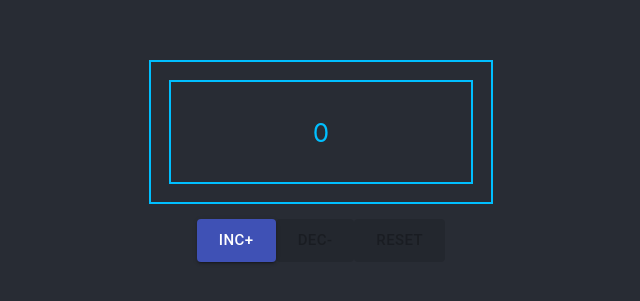
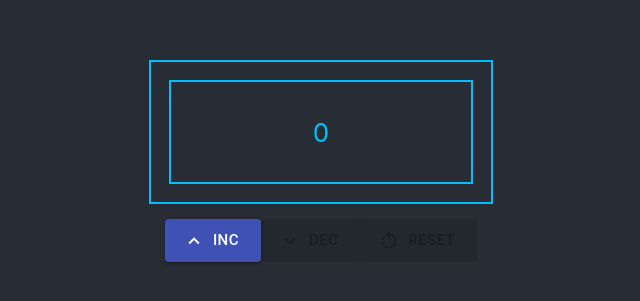
Before and after one commit to GST-Slava/counter, a React (Create React App) app: page / in a window 1280 px wide. Shown: the part 239-540 px from the top of the page, without its empty margins (319-959 px from the left). Built offline with nearby package versions, Linux system fonts and the light colour scheme.

Commit message:
refactor

```diff
--- a/src/components/Counter.tsx
+++ b/src/components/Counter.tsx
@@ -15,7 +15,7 @@ export type CounterPropsType = {
 export const Counter: FC<CounterPropsType> = (props) => {
     return (
         <div className={s.counter}>
-            <CounterDisplay count={props.count} maxValue={props.maxValue}/>
+            <CounterDisplay count={props.count} maxValue={props.maxValue} minValue={props.minValue}/>
             <CounterButtons
                 increment={props.increment}
                 decrement={props.decrement}
--- a/src/components/CounterButtons/CounterButtons.tsx
+++ b/src/components/CounterButtons/CounterButtons.tsx
@@ -1,6 +1,7 @@
 import React, {FC} from 'react';
 import s from './CounterButtons.module.css'
 import {Button} from "@material-ui/core";
+import {ExpandLess, KeyboardArrowDown, RotateLeft} from "@material-ui/icons";
 
 export type ButtonsPropsType = {
     increment: () => void
@@ -16,11 +17,32 @@ export const CounterButtons: FC<ButtonsPropsType> = (props) => {
 
     return (
         <div className={s.button}>
-            <Button disabled={props.count === props.maxValue} onClick={props.increment} variant="contained"
-                    color={props.count === props.maxValue ? "secondary" : "primary"} size="large">inc+</Button>
-            <Button disabled={props.count === props.minValue} onClick={props.decrement} variant="contained"
-                    color="primary" size="large">dec-</Button>
-            <Button disabled={props.count === 0} onClick={props.reset} variant="contained" size="large">Reset</Button>
+            <Button disabled={props.count === props.maxValue}
+                    onClick={props.increment}
+                    variant="contained"
+                    color={props.count === props.maxValue ? "secondary" : "primary"}
+                    size="large"
+                    startIcon={<ExpandLess/>}
+            >
+                inc
+            </Button>
+            <Button disabled={props.count === props.minValue}
+                    onClick={props.decrement}
+                    variant="contained"
+                    color="primary"
+                    size="large"
+                    startIcon={<KeyboardArrowDown/>}
+            >
+                dec
+            </Button>
+            <Button disabled={props.count === 0}
+                    onClick={props.reset}
+                    variant="contained"
+                    size="large"
+                    startIcon={<RotateLeft/>}
+            >
+                Reset
+            </Button>
         </div>
     );
 };
```
Also changed, not shown: src/components/CounterDisplay/CounterDisplay.tsx (+5 -2 lines).
